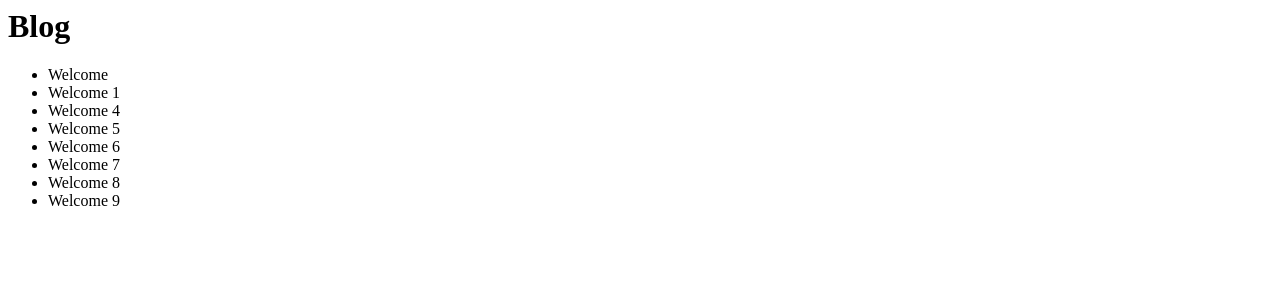
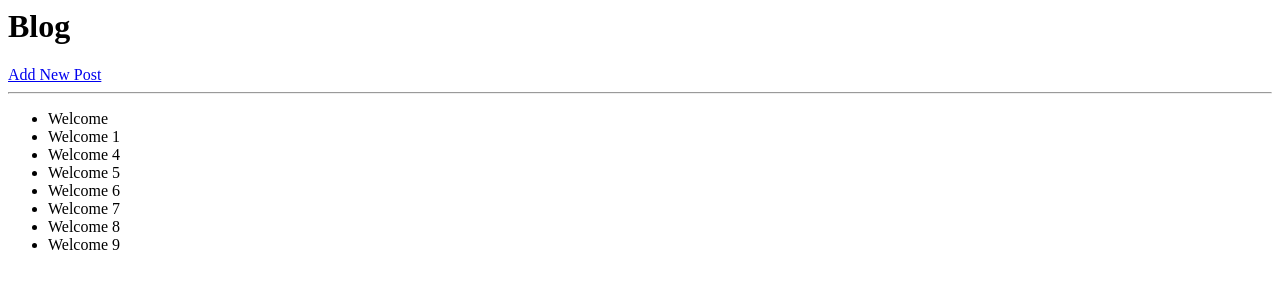
Before and after one commit to mohamadanasfattoum/Django-blog2, a Django app: page /blog/ in a window 1280 px wide. Shown: the top 300 px of the page. Run offline with Django 4.2, Linux system fonts and the light colour scheme; data comes from the database, SQL or seed files in the repository; parts of the project's set-up code (start-up, migrations or seed data) failed here and were passed over.

Commit message:
add a href= add new post in all posts

```diff
--- a/posts/templates/all_posto.html
+++ b/posts/templates/all_posto.html
@@ -1,7 +1,10 @@
 <h1>Blog</h1>
 
 
+<a href="/blog/add/">Add New Post</a>
 
+
+<hr>
 <ul>
     {% for post in posts %}
 
```
